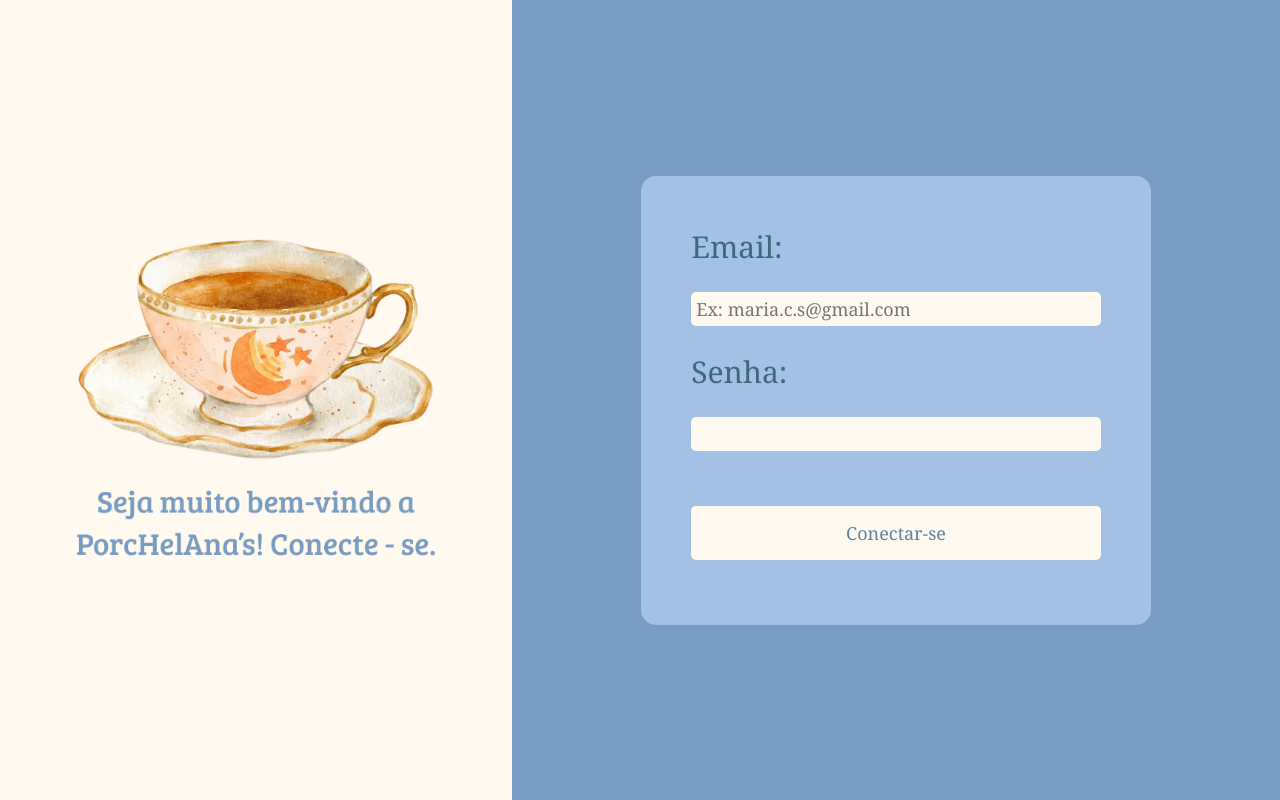
After one commit to Ana-Clara-Lobo-Silveira/PorcHelAnas, a Flask app: template templates/login.html in a window 1280 px wide. The commit adds this page. Run offline with Flask 3, Linux system fonts and the light colour scheme; the template is opened without the code that fills it, so the values that code supplies are empty.

Commit message:
ADD: Pagina cadastro e login com html finalizado MODIFY: Alteração no banco de dados.

```diff
--- /dev/null
+++ b/login.css
@@ -0,0 +1,89 @@
+* {
+    margin: 0;
+    padding: 0;
+    box-sizing: border-box;
+}
+
+/* Transforma o contêiner em um layout flexível ocupando toda a tela */
+.main__container {
+    display: flex;
+    width: 100vw;
+    height: 100vh;
+}
+
+/* Faz com que a div da imagem ocupe metade da tela (50%) */
+.img__login {
+    flex: 0 0 40%;
+    background-color: #f0f0f0;
+
+    /* MODIFICAÇÃO AQUI: */
+    overflow: hidden; /* Esconde o que sobrar da imagem nas laterais */
+}
+
+/* Garante que a imagem se ajuste bem ao espaço */
+.img__login img {
+    /* MODIFICAÇÕES AQUI: */
+    width: 100%;            /* Permite que ela cresça na largura se necessário */
+    height: 100%;           /* Obriga a imagem a ocupar TODA a altura da div */
+    object-fit: cover;      /* Preenche o espaço cortando as sobras sem distorcer */
+    object-position: center;/* Centraliza o corte (foca no meio da imagem) */
+}
+
+/* Faz com que a div do formulário ocupe a outra metade da tela (50%) */
+.main__content {
+    flex: 1;
+    display: flex;
+    flex-direction: column;
+    justify-content: center; /* Centraliza o formulário verticalmente */
+    align-items: center;     /* Centraliza o formulário horizontalmente */
+    padding: 20px;
+    background-color: #789cc2;   ;
+
+}
+
+/* Estilização básica do formulário para não ficar bagunçado */
+.main__content form {
+    display: flex;
+    flex-direction: column;
+    width: 70%;
+    background-color: #a2c1e4;
+    padding: 50px;
+    font-size: 30px;
+    font-family: 'Georgia', serif;
+    border-radius: 15px;
+    gap: 10px;
+}
+
+.main__content input{
+    background-color: #fff9ef;
+    color: #46555e;
+    border: none;
+    border-radius: 5px;
+    padding: 5px;
+    font-size: large;
+    font-family: 'Georgia', serif;
+}
+.main__content button{
+    background-color: #fff9ef;
+    color: #5B87A1;
+    border: none;
+    border-radius: 5px;
+    margin-top: 30px;
+    padding: 15px;
+    font-size: large;
+    font-family: 'Georgia', serif;
+    cursor: pointer;
+}
+.main__content label{
+    color: #42677c;
+}
+.main__content button:hover{
+    background-color: #ffffff;
+    color: #5B87A1;
+}
+
+.main__content label,
+.main__content input,
+.main__content button {
+    margin-bottom: 15px;
+}
--- a/migrate/db_porchelanas.sql
+++ b/migrate/db_porchelanas.sql
@@ -6,7 +6,7 @@
  nome_completo VARCHAR(150),
  telefone VARCHAR(15),
  endereco VARCHAR(200),
- senha VARCHAR(100)
+ senha VARCHAR(8)
 );
 
 
--- a/migrate/teste_dados.sql
+++ b/migrate/teste_dados.sql
@@ -29,3 +29,6 @@
 SELECT * FROM cadastro;
 SELECT * FROM produtos;
 SELECT * FROM itens_carrinho;
+
+
+select nome_produto, descricao_produto, preco, imagem_produto, id_categoria from produtos where id_produto = 3;
--- a/templates/cadastro.html
+++ b/templates/cadastro.html
@@ -25,8 +25,8 @@
         <label>Endereço:</label>
         <input type="text" name="endereco" placeholder="Ex: Rua Hugo Negrini, 60 - Vila Bela Vista">
 
-        <label>Senha:</label>
-        <input type="password" name="senha">
+        <label>Senha (até 10 caracteres):</label>
+        <input type="password" name="senha" maxlength="10">
 
         <button type="submit">Cadastre-se</button>
     </form>
--- /dev/null
+++ b/templates/login.html
@@ -0,0 +1,28 @@
+<!DOCTYPE html>
+<html lang="en">
+<head>
+    <meta charset="UTF-8">
+    <meta name="viewport" content="width=device-width, initial-scale=1.0">
+    <title>Document</title>
+    <link rel="stylesheet" href="../login.css">
+</head>
+<main>
+    <section class="main__container">
+    <div class="img__login">
+        <img src="../static/img/img_login.png" alt="">
+    </div>
+    <div class="main__content">
+        <form action="", method="post">
+
+        <label>Email:</label>
+        <input type="text" name="email" placeholder="Ex: maria.c.s@gmail.com">
+
+        <label>Senha:</label>
+        <input type="password" name="senha">
+
+        <button type="submit">Conectar-se</button>
+    </form>
+    </div>
+</main>
+</body>
+</html>
```
